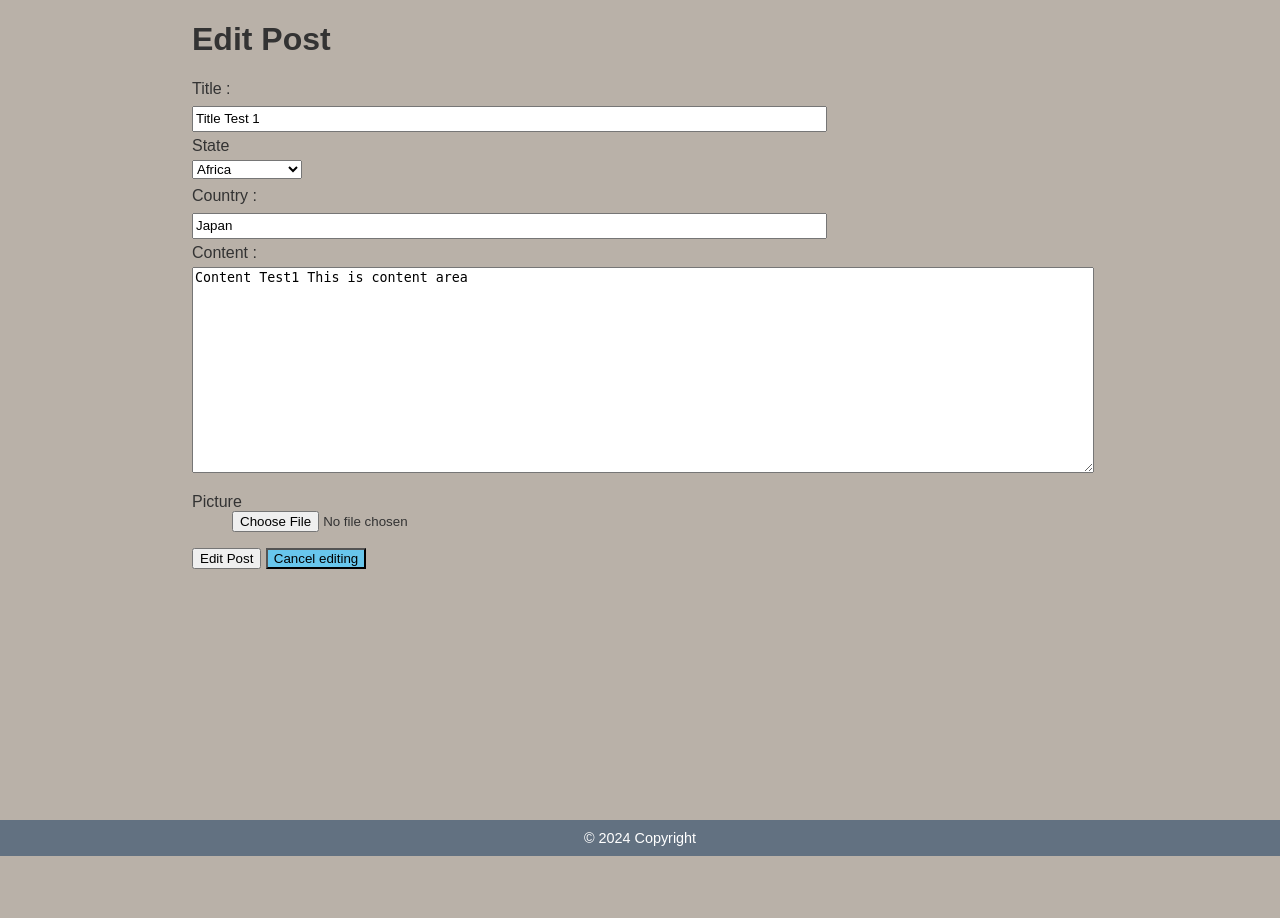
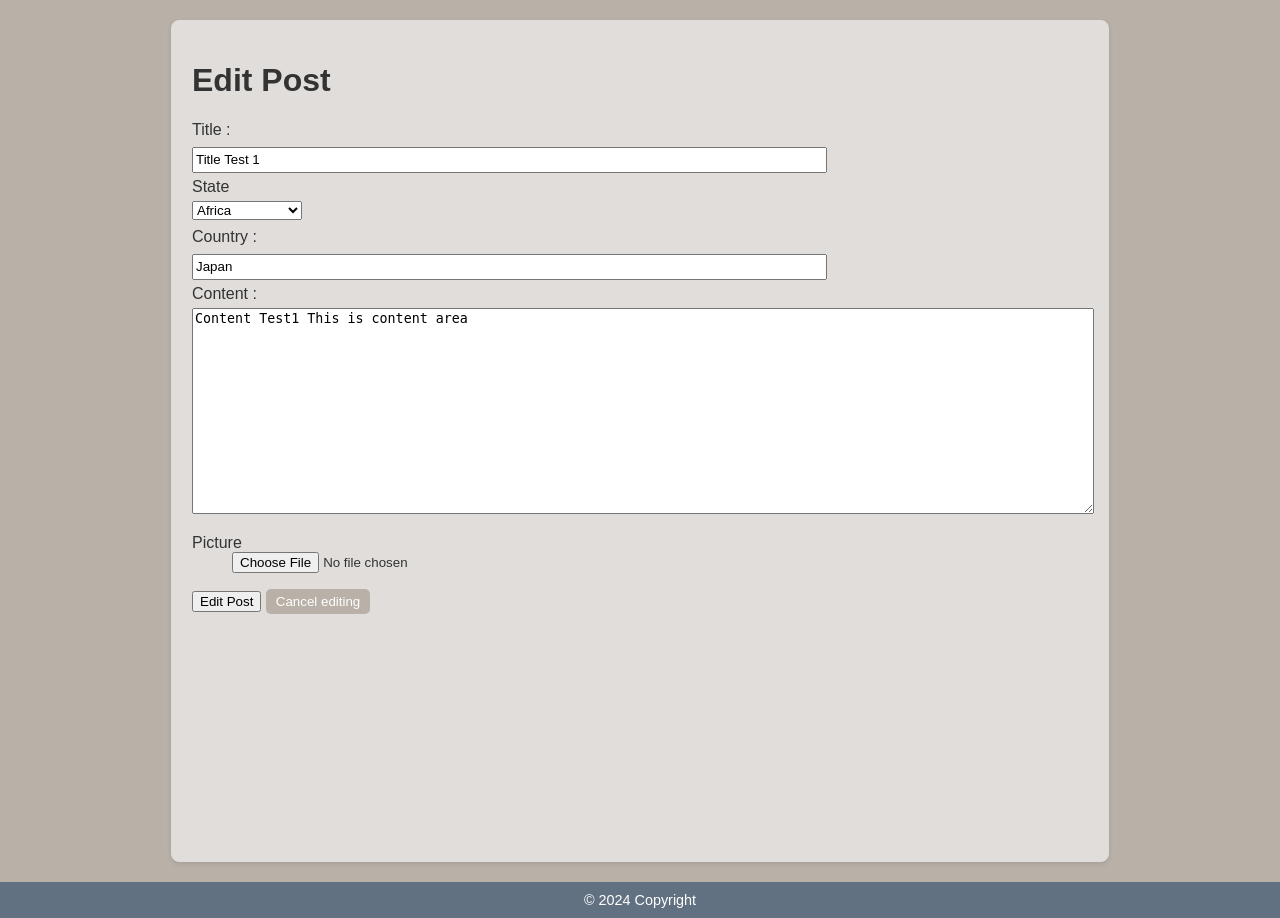
Before and after one commit to yenyih24/TravelBlog, a PHP site: page /pages/edit.php?id=1 in a window 1280 px wide. Shown: the part 117-1035 px from the top of the page. Before the commit the page ends 973 px from the top, so only its background shows below. Run offline with PHP 8.4, Linux system fonts and the light colour scheme; data comes from the database, SQL or seed files in the repository.

Commit message:
adjust css

```diff
--- a/css/style.css
+++ b/css/style.css
@@ -48,7 +48,6 @@ nav ul li a:hover {
 /* Main content area */
 .indexPage {
   flex: 3;
-
   border-radius: 8px;
 }
 
@@ -128,15 +127,18 @@ footer {
   margin-left: 10px;
 }
 
-.main_link ul li a {
+.main_link ul li a, button {
   text-decoration: none;
   color: white;
   background-color: #b9b1a8;
   padding: 5px 10px;
   border-radius: 5px;
+  border: none; /* 移除按鈕的邊框 */
+  outline: none; /* 移除按鈕的外框 */
+  box-shadow: none; /* 移除任何陰影效果 */
 }
 
-.main_link ul li a:hover {
+.main_link ul li a:hover, button:hover {
   background-color: #808080;
 }
 
@@ -147,6 +149,10 @@ aside {
   padding: 20px;
   border-radius: 8px;
   margin-right: 20px;
+  height: 500px; /* 固定高度 */
+  position: sticky; /* 使用 sticky 使其在滾動中保持可見 */
+  top: 20px; /* sticky 的起始位置 */
+
 }
 
 aside ul {
@@ -165,6 +171,7 @@ aside ul li a {
   font-weight: bold;
   text-decoration: none;
   margin-bottom: 15px;
+
 
 }
 
@@ -189,10 +196,9 @@ label {
 
 /* 博客文章框样式 */
 .blog {
-  border: 1px solid #808080;
   padding: 15px;
   background-color: #e0ddda;
-    border-radius: 8px;
+  border-radius: 8px;
   box-shadow: 0px 2px 5px rgba(0, 0, 0, 0.1);
   margin-bottom: 20px;
 }
@@ -231,3 +237,15 @@ label {
   border-radius: 5px; /* 增加圆角效果 */
   margin: 15px 0; /* 图片上下增加间距 */
 }
+
+.form-container {
+  flex: 3;
+  margin: 20px auto 0 auto; /* 頂部20px，下方無多餘空白 */
+  max-width: 900px; /* 调整内容宽度 */
+  padding: 20px;
+  background-color: #e0ddda;
+  border-radius: 8px;
+  box-shadow: 0px 2px 5px rgba(0, 0, 0, 0.1);
+  border: 1px solid #ddd;
+  min-height: 100vh;
+}
```
Also changed, not shown: pages/index.php (+6 -5 lines), pages/uploads/images/london_picture.jpg (added).
